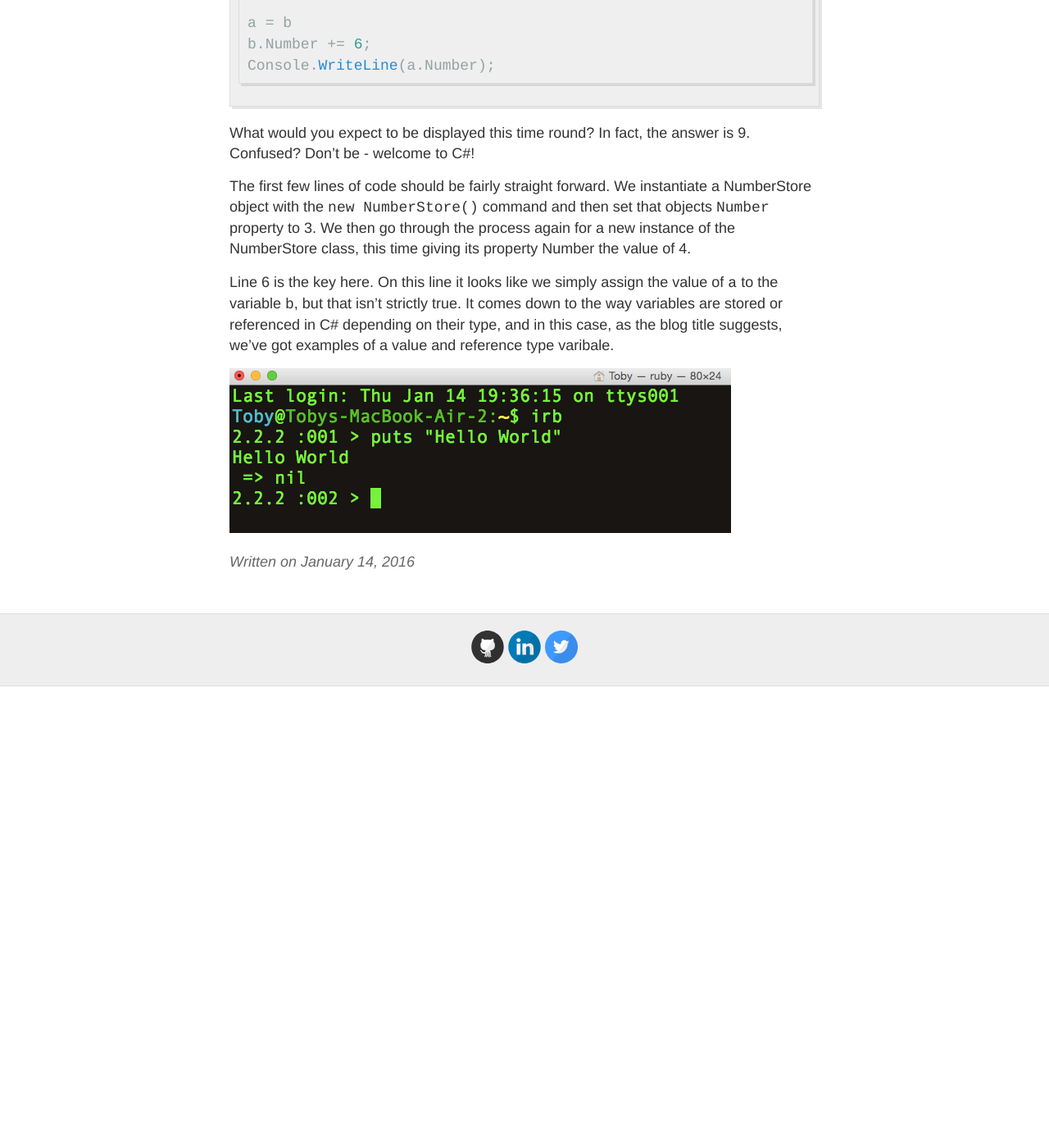
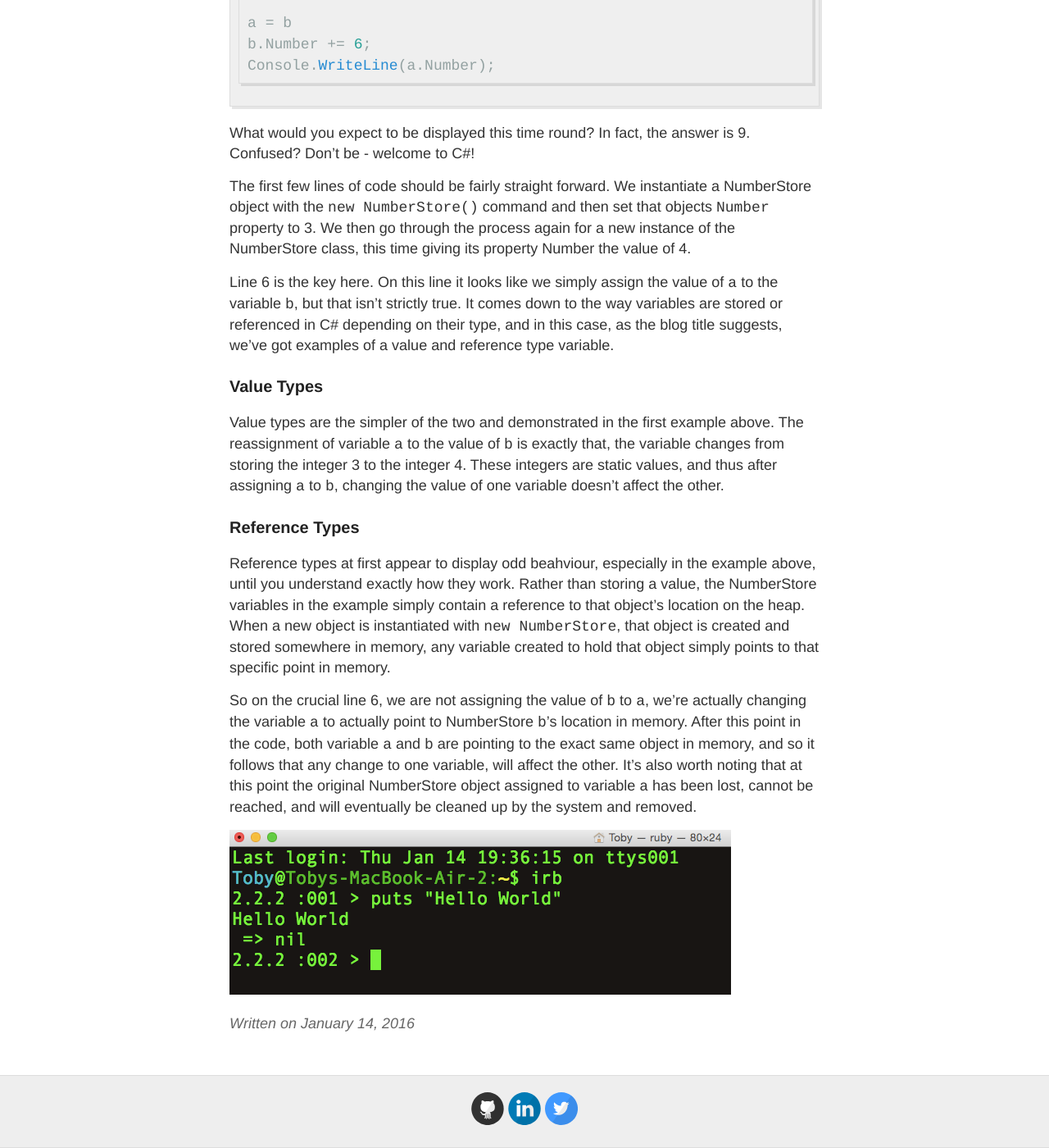
Before and after one commit to Teeohbee/Teeohbee.github.io, a Jekyll site: the page built from _posts/2016-01-14-Reference-Vs-Value-Types-in-C#.md, in a window 1280 px wide and 1400 px high, scrolled down 941 px. Shown: the whole window at 82% size. Built offline with Jekyll 4.4.1, drawn with Linux system fonts in a browser that asks for light colours; Markdown is read by kramdown in place of the engine named in the settings; before the commit the page ends 1778 px from its top, so only the background shows below that.

Commit message:
Update 2016-01-14-Reference-Vs-Value-Types-in-C#.md

```diff
--- a/_posts/2016-01-14-Reference-Vs-Value-Types-in-C#.md
+++ b/_posts/2016-01-14-Reference-Vs-Value-Types-in-C#.md
@@ -32,6 +32,14 @@ What would you expect to be displayed this time round? In fact, the answer is 9.
 
 The first few lines of code should be fairly straight forward. We instantiate a NumberStore object with the `new NumberStore()` command and then set that objects `Number` property to 3. We then go through the process again for a new instance of the NumberStore class, this time giving its property Number the value of 4.
 
-Line 6 is the key here. On this line it looks like we simply assign the value of `a` to the variable `b`, but that isn't strictly true. It comes down to the way variables are stored or referenced in C# depending on their type, and in this case, as the blog title suggests, we've got examples of a value and reference type varibale.
+Line 6 is the key here. On this line it looks like we simply assign the value of `a` to the variable `b`, but that isn't strictly true. It comes down to the way variables are stored or referenced in C# depending on their type, and in this case, as the blog title suggests, we've got examples of a value and reference type variable.
+
+###Value Types
+Value types are the simpler of the two and demonstrated in the first example above. The reassignment of variable `a` to the value of `b` is exactly that, the variable changes from storing the integer 3 to the integer 4. These integers are static values, and thus after assigning `a` to `b`, changing the value of one variable doesn't affect the other.
+
+###Reference Types
+Reference types at first appear to display odd beahviour, especially in the example above, until you understand exactly how they work. Rather than storing a value, the NumberStore variables in the example simply contain a reference to that object's location on the heap. When a new object is instantiated with `new NumberStore`, that object is created and stored somewhere in memory, any variable created to hold that object simply points to that specific point in memory.
+
+So on the crucial line 6, we are not assigning the value of `b` to `a`, we're actually changing the variable `a` to actually point to NumberStore `b`'s location in memory. After this point in the code, both variable `a` and `b` are pointing to the exact same object in memory, and so it follows that any change to one variable, will affect the other. It's also worth noting that at this point the original NumberStore object assigned to variable `a` has been lost, cannot be reached, and will eventually be cleaned up by the system and removed.
 
 ![_config.yml]({{ site.baseurl }}/images/helloworld.png)
```
